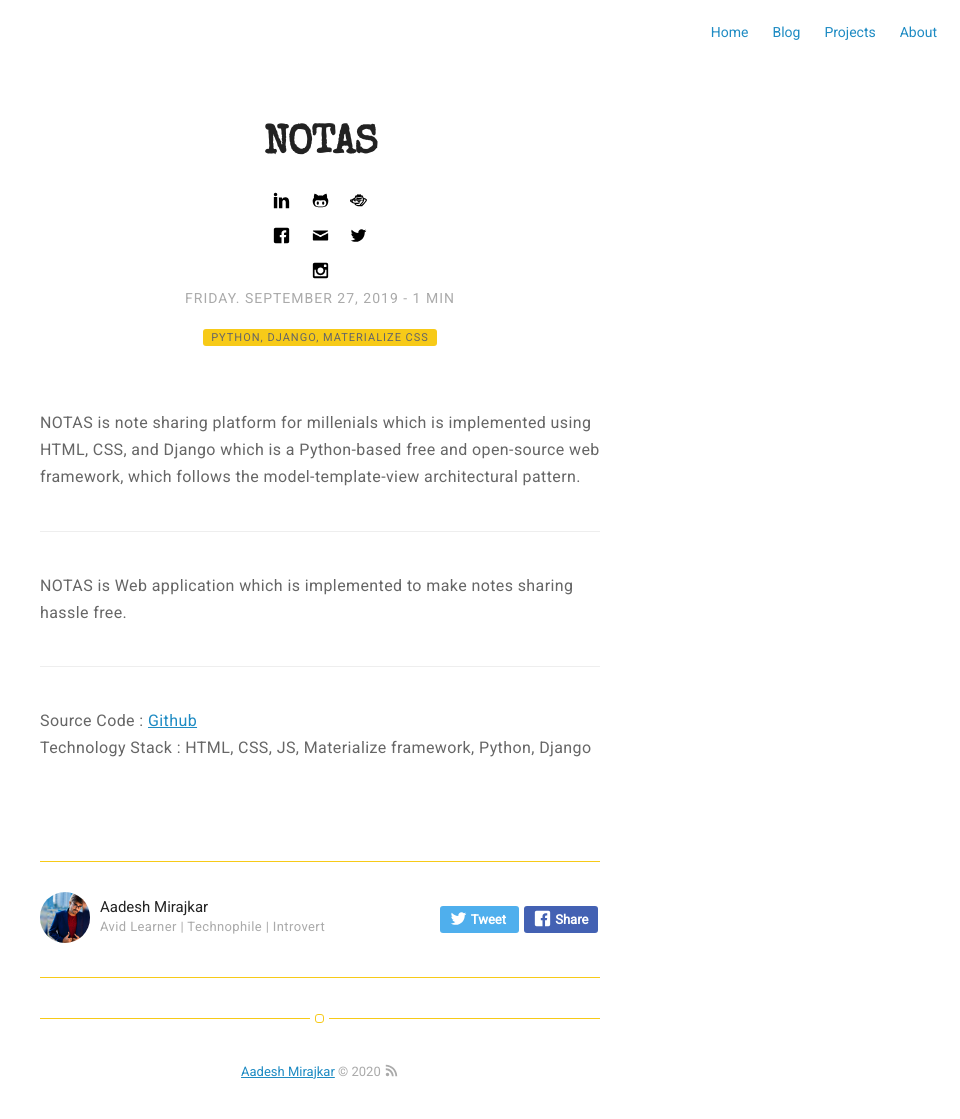
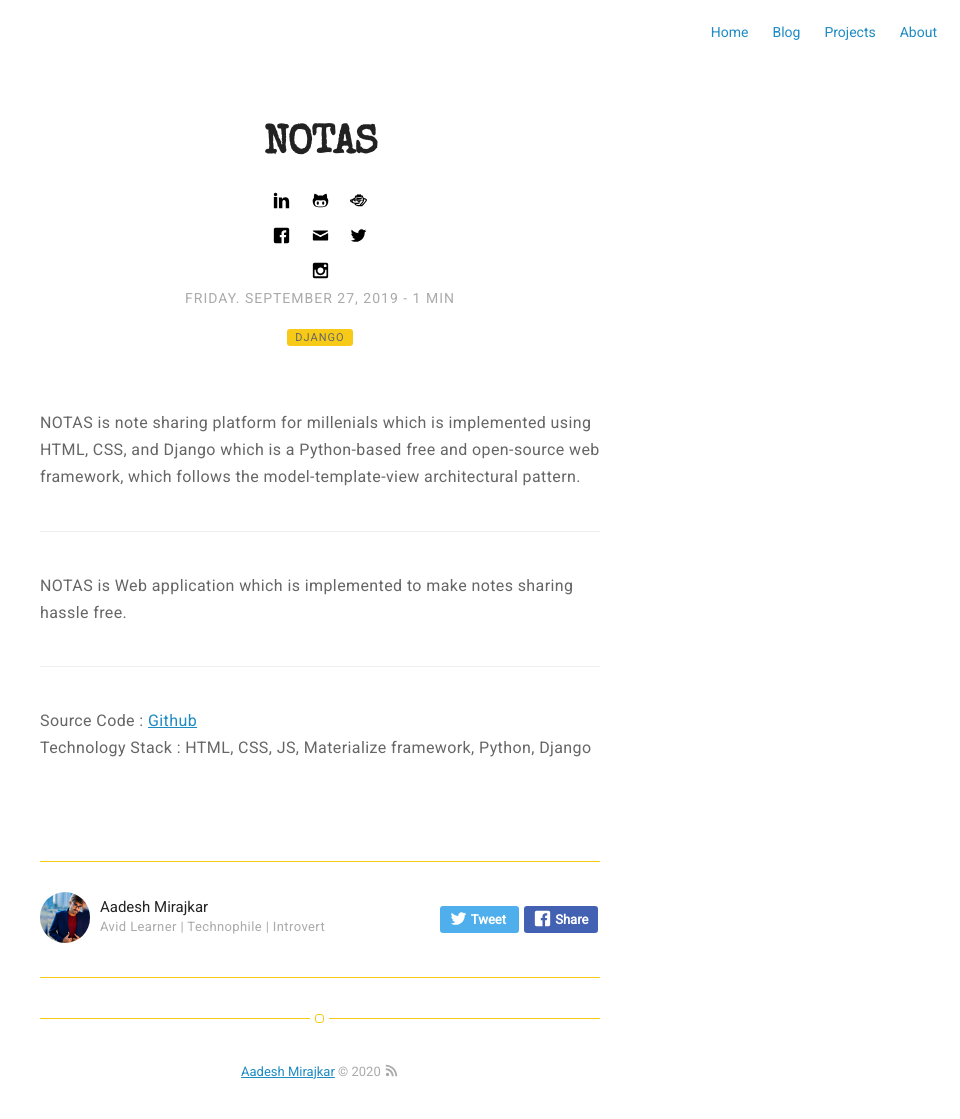
Before and after one commit to captainaadesh/captainaadesh.github.io, a Jekyll site: the page built from _posts/projects/2019-09-27-Notas.markdown, in a window 1280 px wide. Shown: the whole page, without its empty margins (320-1280 px from the left). Built offline with Jekyll 4.4.1, drawn with Linux system fonts in a browser that asks for light colours.

Commit message:
tags edited

```diff
--- a/_posts/projects/2019-03-10-Movie-booking-system.markdown
+++ b/_posts/projects/2019-03-10-Movie-booking-system.markdown
@@ -2,7 +2,7 @@
 title: "Movie Booking Management System"
 layout: post
 date: 2019-03-10 11:57
-tag: C++, OOPs, File Handling
+tag: File Handling
 read-time: false
 image: /assets/images/jekyll-logo-light-solid.png
 headerImage: false
--- a/_posts/projects/2019-09-27-Notas.markdown
+++ b/_posts/projects/2019-09-27-Notas.markdown
@@ -2,7 +2,7 @@
 title: "NOTAS"
 layout: post
 date: 2019-09-27 20:27
-tag: Python, Django, Materialize CSS
+tag: Django
 read-time: false
 image: /assets/images/jekyll-logo-light-solid.png
 headerImage: false
--- a/_posts/projects/2020-02-14-Easy-crypto.markdown
+++ b/_posts/projects/2020-02-14-Easy-crypto.markdown
@@ -2,7 +2,7 @@
 title: "Easy Crypto"
 layout: post
 date: 2020-02-14 00:15
-tag: Cryptography, Python, cipher-algorithms
+tag: Cryptography
 read-time: false
 image: /assets/images/jekyll-logo-light-solid.png
 headerImage: false
```
